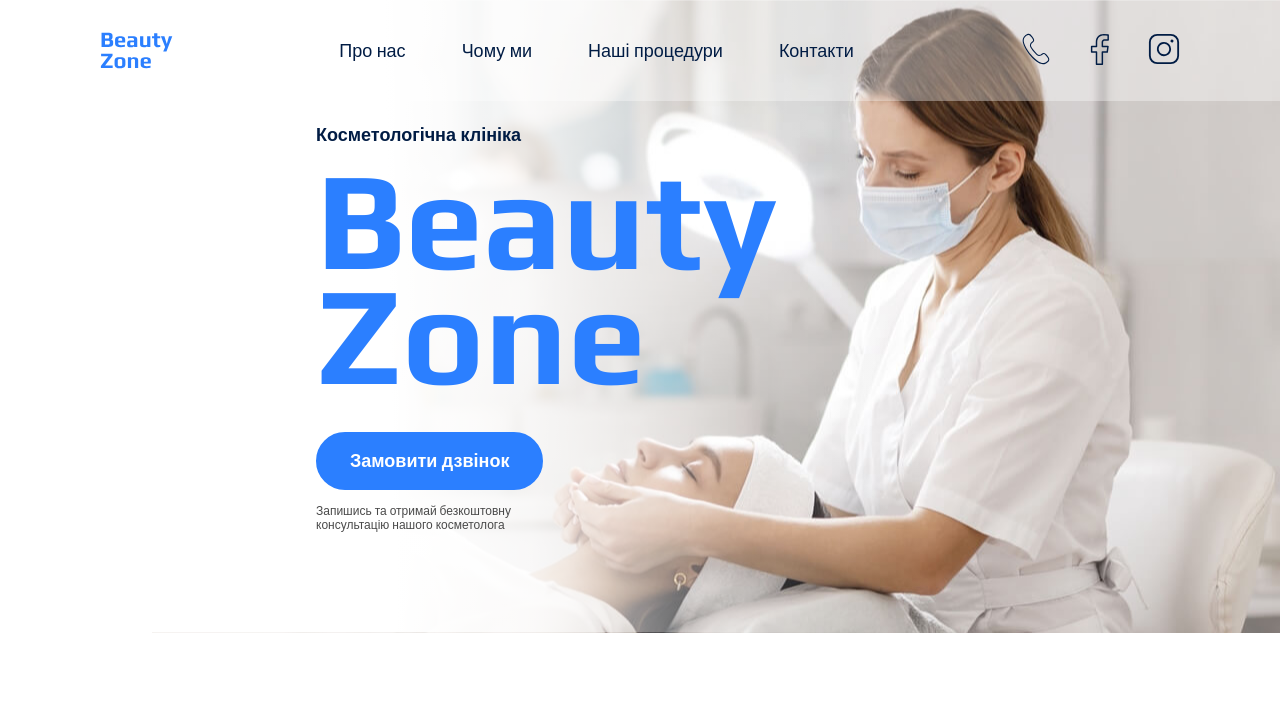
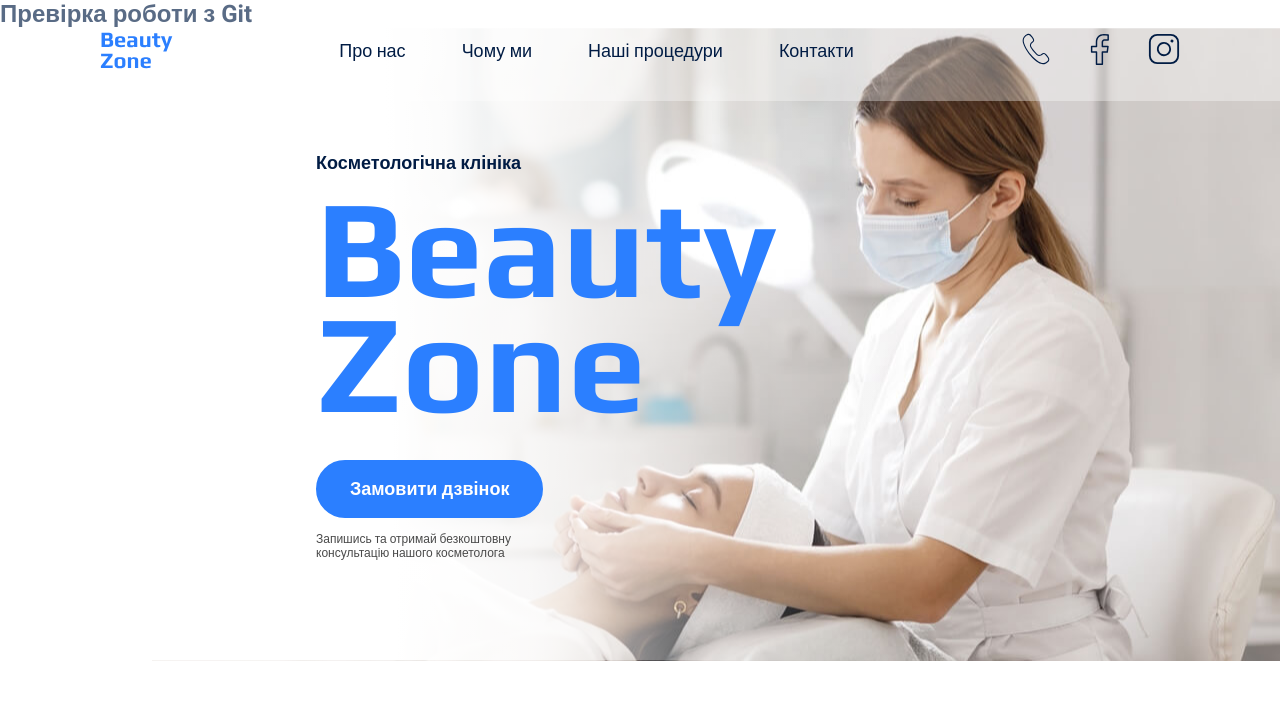
Before and after one commit to SergDv1962/genius-homework-3, a plain HTML site: page index.html in a window 1280 px wide. Shown: the top 726 px of the page. Drawn offline with Linux system fonts and the light colour scheme.

Commit message:
add text

```diff
--- a/index.html
+++ b/index.html
@@ -58,6 +58,7 @@
       </div>
     </header>
     <main>
+      <h2> Превірка роботи з Git</h2>
       <section class="hero">
         <div class="hero__container">
           <div class="hero__block">
```
